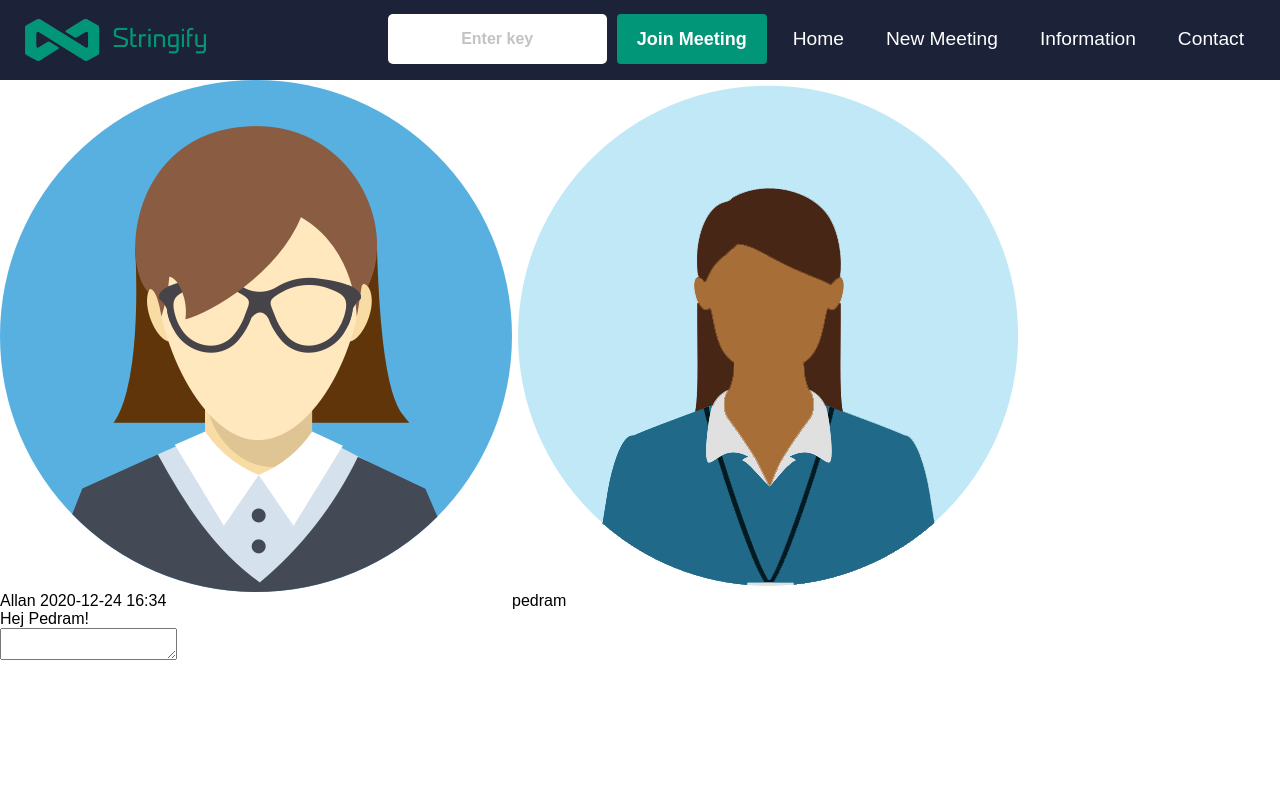
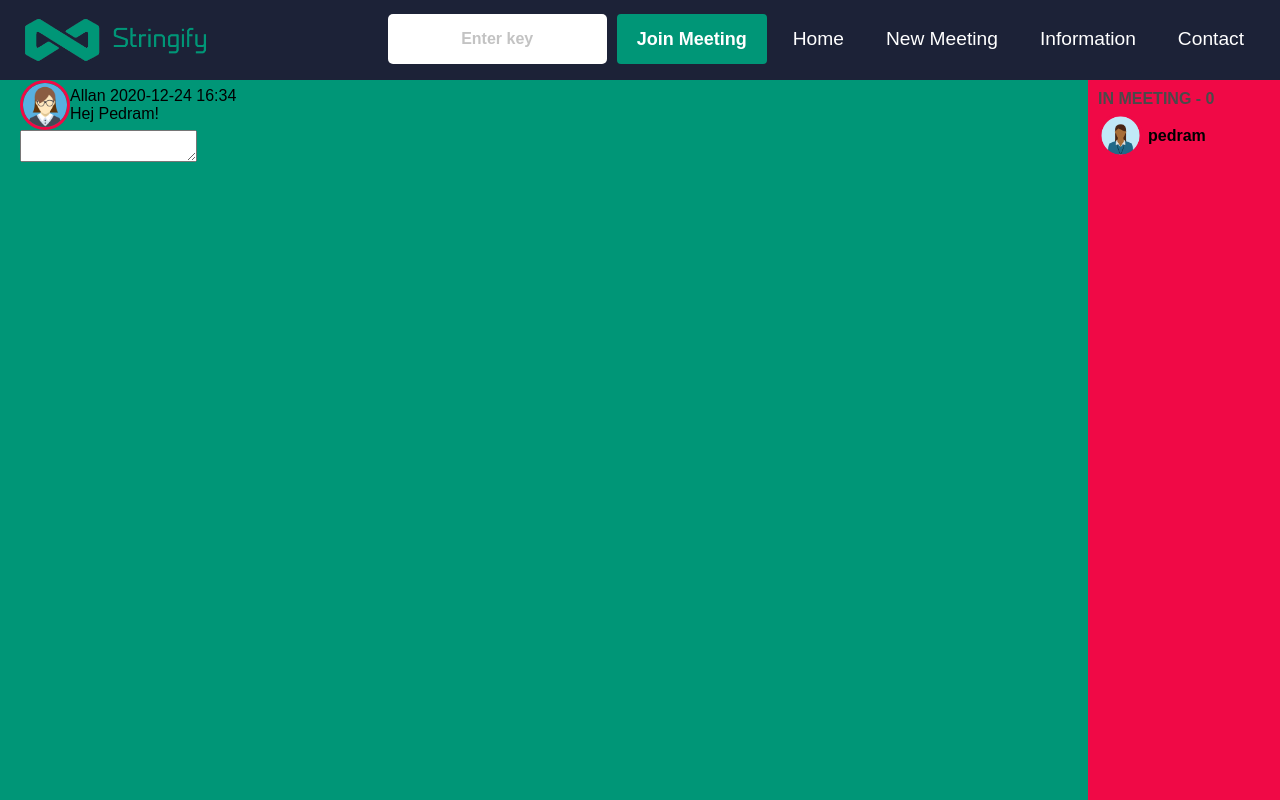
Before and after one commit to AllanJamil/stringify-client, a React (Create React App) app: page /chat in a window 1280 px wide. Shown: the top 800 px of the page. Built offline with nearby package versions, Linux system fonts and the light colour scheme.

Commit message:
updated chat working progress

```diff
--- a/src/App.js
+++ b/src/App.js
@@ -27,7 +27,7 @@ const App = ({isChatActive}) => {
                     <Route path="/*" component={ErrorPage} />
                 </Switch>
                 {
-                    !isChatActive.isActive ? <Footer/> : null
+                    isChatActive === 'FALSE' ? <Footer/> : null
                 }
             </Router>
         </div>
--- a/src/component/page/chat/ChatPage.css
+++ b/src/component/page/chat/ChatPage.css
@@ -2,5 +2,52 @@
     height: 100vh;
     display: flex;
     flex-direction: row;
-    width: 100vw;
+    width: 100%;
 }
+
+.chat-window {
+    background-color: #009677;
+    width: 85%;
+    padding: 0 20px;
+}
+
+.message-wrapper {
+    display: flex;
+    align-items: center;
+}
+
+.message-wrapper img {
+    width: 50px;
+    border-radius: 50px;
+    border: 3px solid #f00946;
+}
+
+
+.contact-list {
+    background-color: #f00946;
+    width: 15%;
+    padding: 10px;
+}
+
+.contact-header {
+    font-weight: bold;
+    color: #4a4a4a;
+    margin-bottom: 5px;
+}
+
+.contact-detail-wrapper {
+    display: flex;
+    flex-direction: row;
+    align-items: center;
+}
+
+.contact-detail-wrapper img {
+    width: 45px;
+    border-radius: 50px;
+    border: 3px solid #f00946;
+}
+
+.contact-name {
+    font-weight: bold;
+    margin-left: 5px;
+}
--- a/src/component/page/chat/ChatPage.js
+++ b/src/component/page/chat/ChatPage.js
@@ -1,5 +1,6 @@
 import React, {useEffect} from 'react';
 import {connect} from 'react-redux';
+
 
 import ContactList from "./ContactList";
 import ChatWindow from "./ChatWindow";
@@ -7,9 +8,16 @@ import './ChatPage.css';
 import {setChatActive} from "../../../actions";
 
 
-const ChatPage = ({messages, theme, isActive}) => {
+const ChatPage = ({messages, theme, setChatActive}) => {
 
-    console.log(isActive)
+    useEffect(() => {
+        // when component mounts
+        setChatActive('TRUE');
+
+        //when component unmounts
+        return () => setChatActive('FALSE');
+
+    }, [setChatActive]);
 
     return (
         <div className="container-chat">
@@ -22,8 +30,7 @@ const ChatPage = ({messages, theme, isActive}) => {
 const mapStateToProps = (state) => {
     return {
         messages: state.messages,
-        theme: state.theme,
-        isActive: state.isChatActive
+        theme: state.theme
     };
 };
 
--- a/src/component/page/chat/ChatWindow.js
+++ b/src/component/page/chat/ChatWindow.js
@@ -9,7 +9,7 @@ const ChatWindow = ({messages, theme}) => {
         });*/
 
     return (
-        <div>
+        <div className={`chat-window ${theme}`}>
             <Message theme={theme}
                      message={{from: "Allan", avatar: "avatar5", date: "2020-12-24 16:34", content: "Hej Pedram!"}}
             />
--- a/src/component/page/chat/ContactDetail.js
+++ b/src/component/page/chat/ContactDetail.js
@@ -4,9 +4,9 @@ const ContactDetail = ({contact, theme}) => {
 
 
     return (
-        <div className="contact-detail-wrapper">
+        <div className={`contact-detail-wrapper ${theme}`}>
             <img src={require(`../../../images/avatars/${contact.avatar}.png`).default} alt="avatar"/>
-            <div className={`contact-name ${theme}`}>{contact.name}</div>
+            <div className="contact-name">{contact.name}</div>
         </div>
     );
 };
--- a/src/component/page/chat/ContactList.js
+++ b/src/component/page/chat/ContactList.js
@@ -1,5 +1,6 @@
 import React from 'react';
 import ContactDetail from "./ContactDetail";
+import './ChatPage.css';
 
 const ContactList = ({contacts, theme}) => {
 
@@ -9,6 +10,7 @@ const ContactList = ({contacts, theme}) => {
 
     return (
         <div className={`contact-list ${theme}`}>
+            <div className="contact-header">IN MEETING - 0{/*{contacts.length}*/}</div>
             <ContactDetail contact={{name: "pedram", avatar: "avatar20"}}/>
         </div>
     );
--- a/src/component/page/chat/Message.js
+++ b/src/component/page/chat/Message.js
@@ -2,9 +2,9 @@ import React from 'react';
 
 const Message = ({message, theme}) => {
     return (
-        <div className="message-wrapper">
+        <div className={`message-wrapper ${theme}`}>
             <img src={require(`../../../images/avatars/${message.avatar}.png`).default} alt="avatar"/>
-            <div className={`message-wrapper ${theme}`}>
+            <div className="message-content">
                 <div className="identity">
                     {message.from} <span className="message-date">{message.date}</span>
                 </div>
--- a/src/reducers/index.js
+++ b/src/reducers/index.js
@@ -1,5 +1,4 @@
 import { combineReducers } from "redux";
-import {act} from "@testing-library/react";
 
 const selectThemeReducer = (selectedTheme = "light", action) => {
    if (action.type === 'THEME_SELECT')
@@ -16,7 +15,7 @@ const messagesReducer = (messages = [], action) => {
     return messages;
 };
 
-const chatActiveReducer = (isChatActive = false, action) => {
+const chatActiveReducer = (isChatActive = 'FALSE', action) => {
     if (action.type === 'CHAT_ACTIVE')
         return action.payload;
 
```
